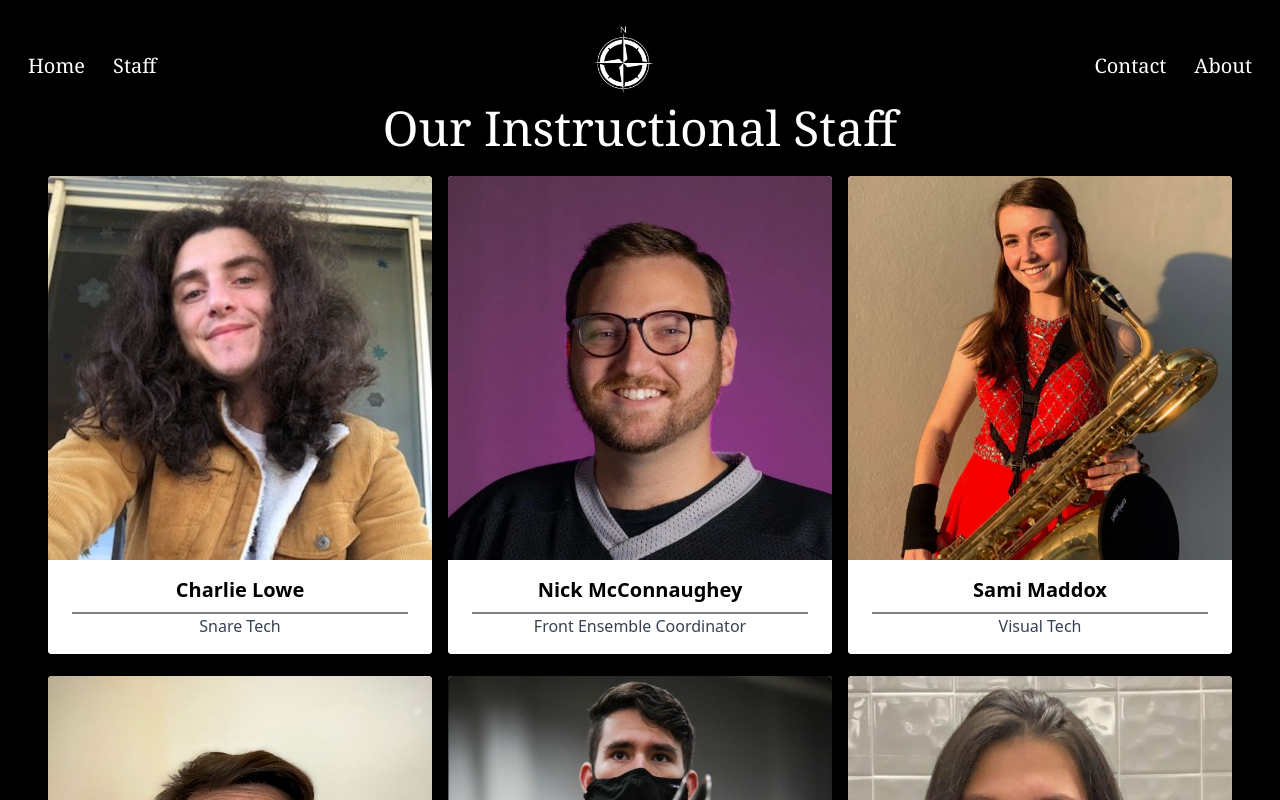
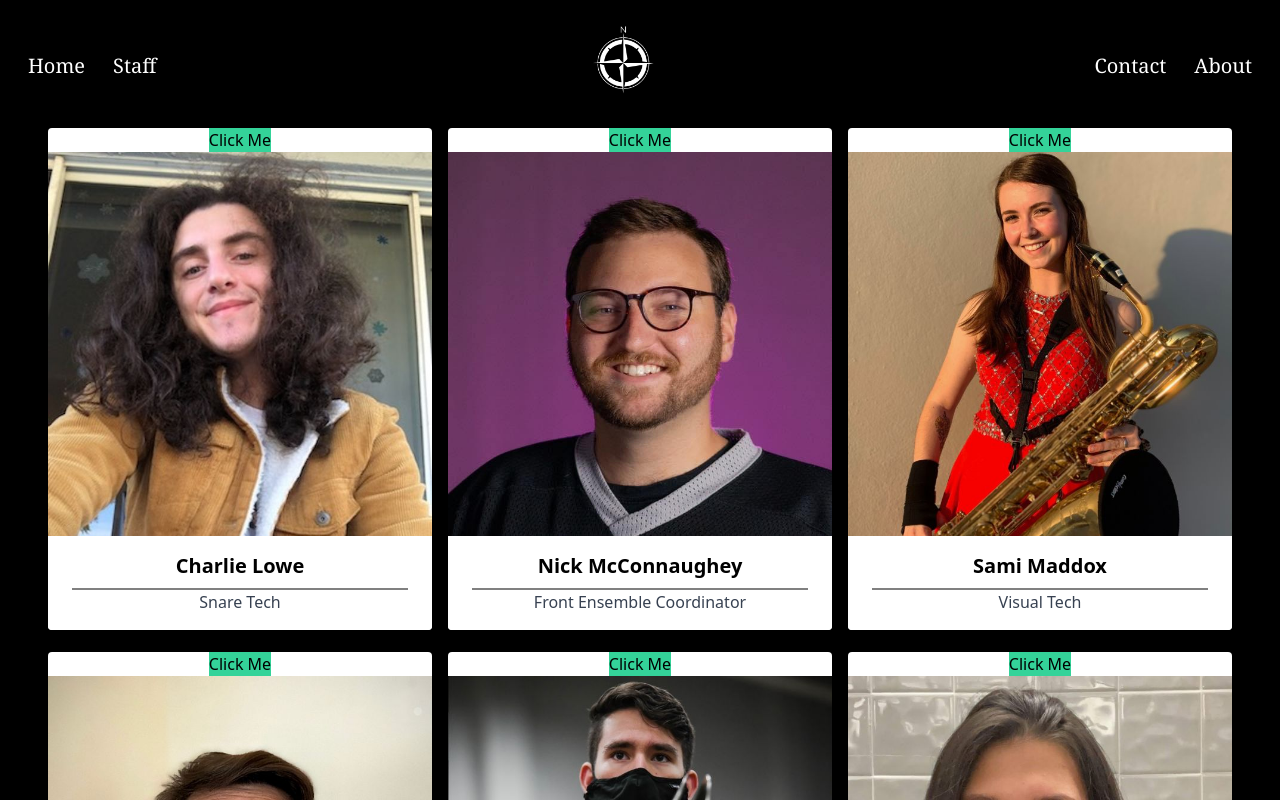
Before and after one commit to benjamindaniels21/NFM-Indoor-Site, a React (Create React App) app: page /staff in a window 1280 px wide. Shown: the top 800 px of the page. Built offline with nearby package versions, Linux system fonts and the light colour scheme.

Commit message:
still working on modal...getting closer

```diff
--- a/src/components/Footer.jsx
+++ b/src/components/Footer.jsx
@@ -7,9 +7,9 @@ function Footer(props) {
         <div className="h-20 justify-around text-center">
             <div>
                 <h1 className="text-white mt-2">&copy; 2021 NFM Indoor Percussion</h1>
-                <a href="#"><FontAwesomeIcon className="text-white inline-block text-3xl m-2 " icon={['fab', 'facebook']} /></a>
-                <a href="https://www.instagram.com/nfmhspercussion/"><FontAwesomeIcon className="text-white inline-block text-3xl m-2" icon={['fab', 'instagram']} /></a>
-                <a href="#"><FontAwesomeIcon className="text-white inline-block text-3xl m-2" icon={['fab', 'twitter']} /></a>
+                <a href="#"><FontAwesomeIcon className="transform hover:scale-125 duration-200 text-white inline-block text-3xl m-2 " icon={['fab', 'facebook']} /></a>
+                <a href="https://www.instagram.com/nfmhspercussion/"><FontAwesomeIcon className="transform hover:scale-125 duration-200 text-white inline-block text-3xl m-2" icon={['fab', 'instagram']} /></a>
+                <a href="#"><FontAwesomeIcon className="transform hover:scale-125 duration-200 text-white inline-block text-3xl m-2" icon={['fab', 'twitter']} /></a>
 
             </div>
         </div>
--- a/src/components/Header.jsx
+++ b/src/components/Header.jsx
@@ -22,7 +22,7 @@ function Header(props) {
         {/* middle  */}
             <div className="inline-grid w-20 h-20 cursor-pointer  ">
                 <Link to="/">
-                <img src={logo} alt="NFM Indoor Percussion"/>
+                <img className="transform hover:scale-105 duration-200" src={logo} alt="NFM Indoor Percussion"/>
                 </Link>
            </div>
 
--- a/src/components/Staff.jsx
+++ b/src/components/Staff.jsx
@@ -11,7 +11,8 @@ const Staff = (props) => {
 
         <div className="items-center text-center">
 
-            <h1 className="text-white text-5xl text-center mb-4 font-serif">Our Instructional Staff</h1>
+            <h1 className="text-white text-5xl text-center mb-4 font-serif">{props.name}</h1>
+
             <ReactModal isOpen={modalIsOpen}>
                 <div className="bg-white">
                 <h1>{props.name}</h1>
@@ -24,7 +25,8 @@ const Staff = (props) => {
             {SliderData.map((slide) => {
                 return (
 
-                    <div onClick={() => setModalIsOpen(true)} class="card transform transition duration-500 ease-in-out hover:scale-105 cursor-pointer flex-wrap max-w-sm rounded overflow-hidden  shadow-inner-lg bg-white m-2 inline-block">
+                    <div  class="card transform transition duration-500 ease-in-out hover:scale-105 cursor-pointer flex-wrap max-w-sm rounded overflow-hidden  shadow-inner-lg bg-white m-2 inline-block">
+                    <button className='bg-green-400' onClick={() => setModalIsOpen(true)}>Click Me</button>
 
                         <img class="w-full h-auto" src={slide.image} alt="Sunset in the mountains" />
                         <div class="px-6 py-4 bg-white">
@@ -32,9 +34,12 @@ const Staff = (props) => {
                                 <hr className="hr-black"/>
                                 <p class="text-gray-700 text-base bg-white">
                                         {slide.role}
+
                                 </p>
                         </div>
+
                     </div>
+
                 );
             })}
         </div>
@@ -43,3 +48,7 @@ const Staff = (props) => {
 };
 
 export default Staff;
+
+
+
+// onClick={() => setModalIsOpen(true)}
```
